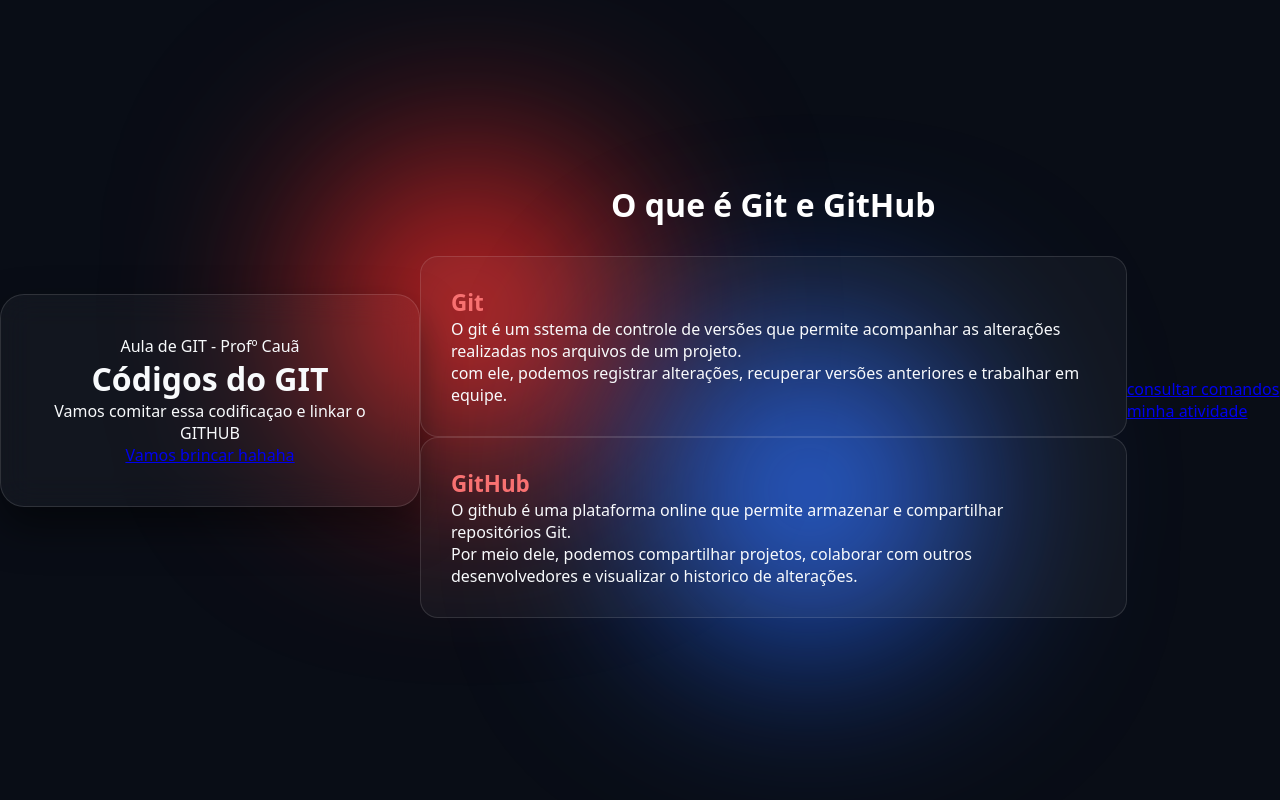
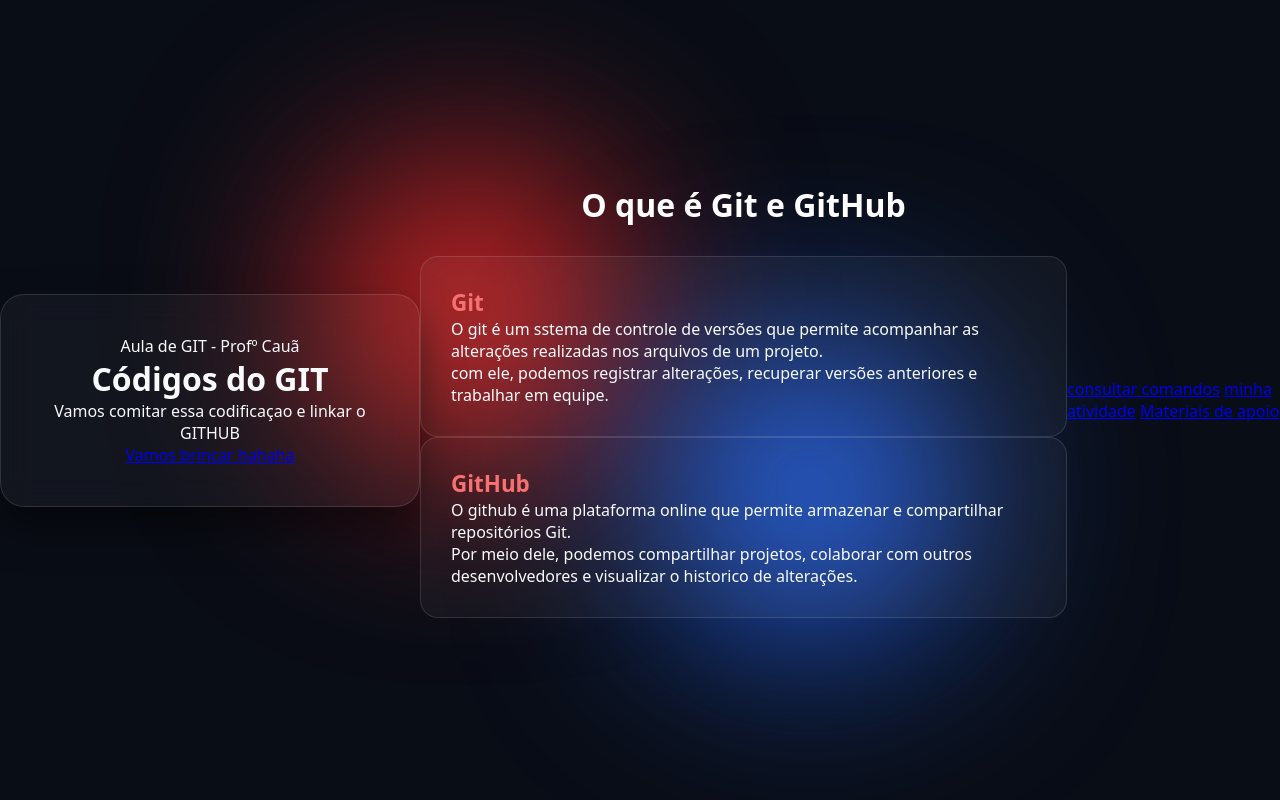
Before and after one commit to tierrykamaralDS/TierryAmaral_pa, a plain HTML site: page index.html in a window 1280 px wide. Drawn offline with Linux system fonts and the light colour scheme.

Commit message:
adcionei a terceira referencia e terminei o nav - index.html

```diff
--- a/index.html
+++ b/index.html
@@ -64,7 +64,7 @@
      <nav class="menu-estudo" aria-label="navegação dos estudos">
         <a href="#comandos">consultar comandos</a>
         <a href="atividade">minha atividade</a>
-
+        <a href="materiais">Materiais de apoio</a>
      </nav>
 
 
```
